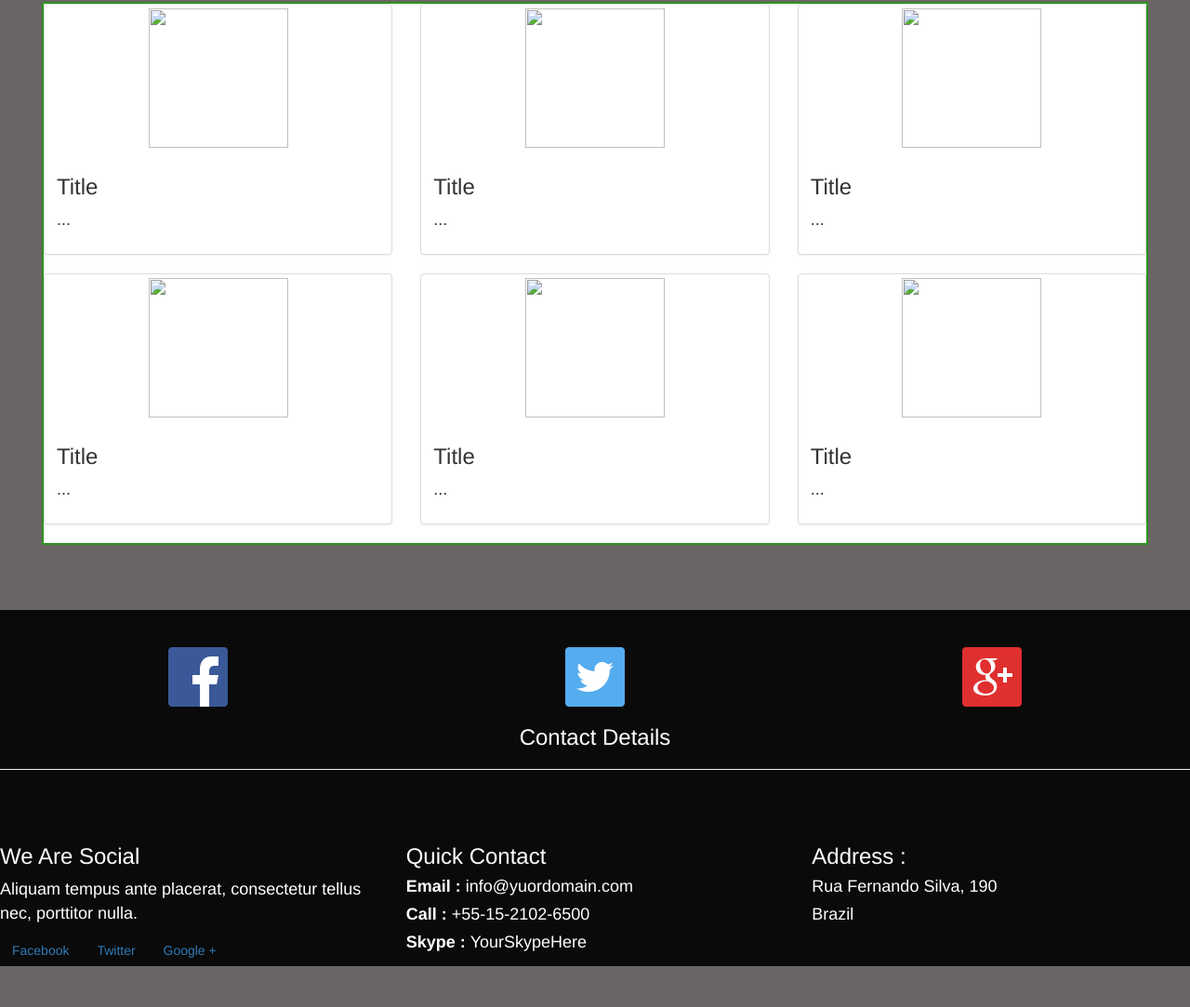
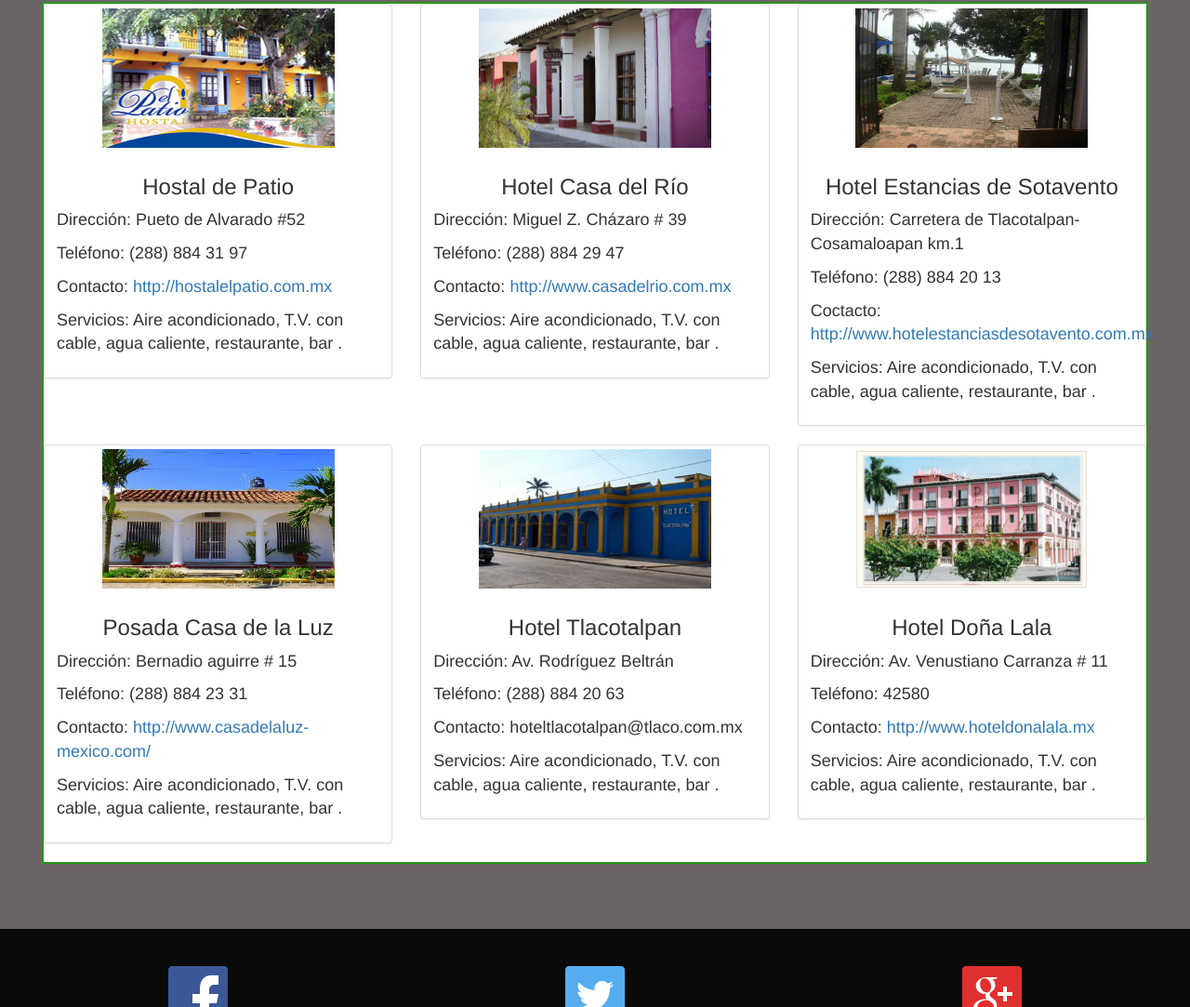
Before and after one commit to sterben93/tlaco, a plain HTML site: page hoteles.html in a window 1280 px wide. Shown: the part 700-1783 px from the top of the page at 93% size. Before the commit the page ends 1739 px from the top, so only its background shows below. Drawn offline with Linux system fonts and the light colour scheme.

Commit message:
vista de hoteles

```diff
--- a/hoteles.html
+++ b/hoteles.html
@@ -61,34 +61,61 @@
 
   <div class="row">
     <div class="col-md-4">
-      <div href="[ENTER IMAGE HERE]" class="thumbnail">
-        <img src="[ENTER IMAGE HERE]" alt="" style="width:150px;height:150px">
+      <div class="thumbnail">
+        <img src="image/hotel_el_patio.jpg" alt="" style="width:250px;height:150px">
         <div class="caption">
-			<h3>Title</h3>
+			<h3 class="text-center">Hostal de Patio</h3>
 			<p>
-				...
+			    Dirección: Pueto de Alvarado #52
+			</p>
+			<p>
+			    Teléfono: (288) 884 31 97
+			</p>
+			<p>
+			    Contacto: <a href="http://hostalelpatio.com.mx">http://hostalelpatio.com.mx</a>
+			</p>
+			<p>
+			    Servicios: Aire acondicionado, T.V. con cable, agua caliente, restaurante, bar .
 			</p>
 		</div>
       </div>
     </div>
     <div class="col-md-4">
-      <div href="[ENTER IMAGE HERE]" class="thumbnail">
-        <img src="[ENTER IMAGE HERE]" alt="" style="width:150px;height:150px">
+      <div class="thumbnail">
+        <img src="image/hotel_casa_del_rio.jpg" alt="" style="width:250px;height:150px">
         <div class="caption">
-			<h3>Title</h3>
+			<h3 class="text-center">Hotel Casa del Río</h3>
 			<p>
-				...
+			    Dirección: Miguel Z. Cházaro # 39
+			</p>
+			<p>
+			    Teléfono: (288) 884 29 47
+			</p>
+			<p>
+			    Contacto: <a href="http://www.casadelrio.com.mx">http://www.casadelrio.com.mx</a>
+			</p>
+			<p>
+			    Servicios: Aire acondicionado, T.V. con cable, agua caliente, restaurante, bar .
 			</p>
 		</div>
       </div>
     </div>
     <div class="col-md-4">
-      <div href="[ENTER IMAGE HERE]" class="thumbnail">
-        <img src="[ENTER IMAGE HERE]" alt="" style="width:150px;height:150px">
+      <div class="thumbnail">
+        <img src="image/hotel_estancias.jpg" alt="" style="width:250px;height:150px">
         <div class="caption">
-			<h3>Title</h3>
+			<h3 class="text-center">Hotel Estancias de Sotavento</h3>
 			<p>
-				...
+			    Dirección: Carretera de Tlacotalpan-Cosamaloapan km.1
+			</p>
+			<p>
+			    Teléfono: (288) 884 20 13
+			</p>
+			<p>
+			    Coctacto: <a href="http://www.hotelestanciasdesotavento.com.mx">http://www.hotelestanciasdesotavento.com.mx</a>
+			</p>
+			<p>
+			    Servicios: Aire acondicionado, T.V. con cable, agua caliente, restaurante, bar .
 			</p>
 		</div>
       </div>
@@ -96,34 +123,61 @@
   </div>
   <div class="row">
     <div class="col-md-4">
-      <div href="[ENTER IMAGE HERE]" class="thumbnail">
-        <img src="[ENTER IMAGE HERE]" alt="" style="width:150px;height:150px">
+      <div class="thumbnail">
+        <img src="image/posada_casa_de_la_luz.jpg" alt="" style="width:250px;height:150px">
         <div class="caption">
-			<h3>Title</h3>
+			<h3 class="text-center">Posada Casa de la Luz</h3>
 			<p>
-				...
+			    Dirección: Bernadio aguirre # 15
+			</p>
+			<p>
+			    Teléfono: (288) 884 23 31
+			</p>
+			<p>
+			    Contacto: <a href="http://www.casadelaluz-mexico.com/">http://www.casadelaluz-mexico.com/</a>
+			</p>
+			<p>
+			    Servicios: Aire acondicionado, T.V. con cable, agua caliente, restaurante, bar .
 			</p>
 		</div>
       </div>
     </div>
     <div class="col-md-4">
-      <div href="[ENTER IMAGE HERE]" class="thumbnail">
-        <img src="[ENTER IMAGE HERE]" alt="" style="width:150px;height:150px">
+      <div class="thumbnail">
+        <img src="image/hotel_tlacotalpan.jpg" alt="" style="width:250px;height:150px">
         <div class="caption">
-			<h3>Title</h3>
+			<h3 class="text-center">Hotel Tlacotalpan</h3>
 			<p>
-				...
+			    Dirección: Av. Rodríguez Beltrán
+			</p>
+			<p>
+			    Teléfono: (288) 884 20 63
+			</p>
+			<p>
+			    Contacto: hoteltlacotalpan@tlaco.com.mx
+			</p>
+			<p>
+			    Servicios: Aire acondicionado, T.V. con cable, agua caliente, restaurante, bar .
 			</p>
 		</div>
       </div>
     </div>
     <div class="col-md-4">
-      <div href="[ENTER IMAGE HERE]" class="thumbnail">
-        <img src="[ENTER IMAGE HERE]" alt="" style="width:150px;height:150px">
+      <div  class="thumbnail">
+        <img src="image/hotel_posada_dona_lala.jpg" alt="" style="width:250px;height:150px">
         <div class="caption">
-			<h3>Title</h3>
+			<h3 class="text-center">Hotel Doña Lala</h3>
 			<p>
-				...
+			    Dirección: Av. Venustiano Carranza # 11
+			</p>
+			<p>
+			    Teléfono: 42580
+			</p>
+			<p>
+			    Contacto: <a href="http://www.hoteldonalala.mx">http://www.hoteldonalala.mx</a>
+			</p>
+			<p>
+			    Servicios: Aire acondicionado, T.V. con cable, agua caliente, restaurante, bar .
 			</p>
 		</div>
       </div>
--- a/nav.html
+++ b/nav.html
@@ -16,12 +16,10 @@
                     <li><a href="historia.html">Historia</a></li>
                     <li><a href="galeria.html">Galeria</a></li>
                     <li><a href="">Restaurantes</a></li>
-                    <li><a href="">Hoteles</a></li>
+                    <li><a href="hoteles.html">Hoteles</a></li>
                     <li><a href="ubicacion.html">Ubicacion</a></li>
                 </ul>
             </ul>
-
         </div>
-        <!-- /.navbar-collapse -->
     </nav>
 </div>
```
Also changed, not shown: image/hotel_casa_del_rio.jpg (added), image/hotel_el_patio.jpg (added), image/hotel_estancias.jpg (added), image/hotel_posada_dona_lala.jpg (added), image/hotel_tlacotalpan.jpg (added), image/posada_casa_de_la_luz.jpg (added), 1 other file.
